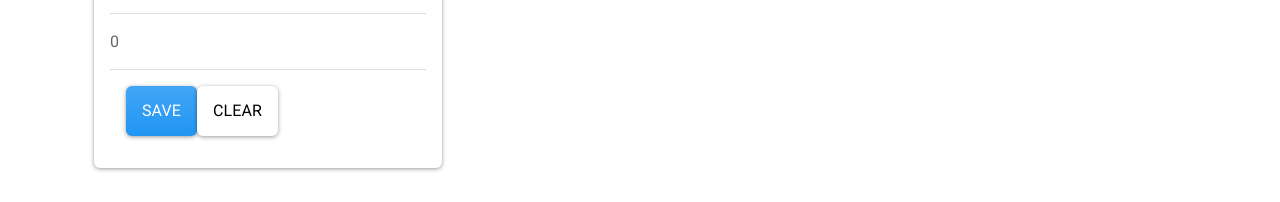
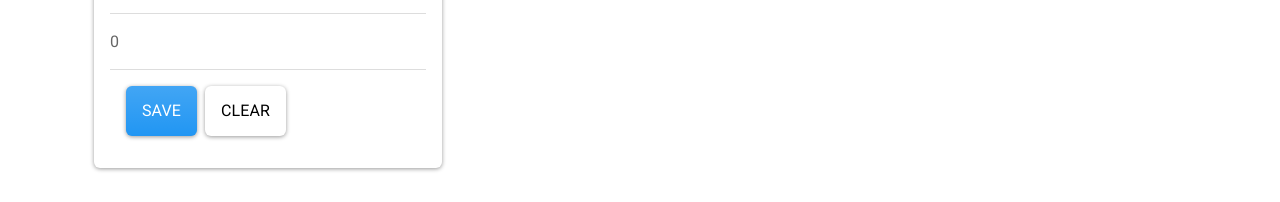
Before and after one commit to MikeChamp4/mean-employees, an Angular app in the folder frontend/: page / in a window 1280 px wide. Shown: the part 272-474 px from the top of the page. Built offline with nearby package versions, Linux system fonts and the light colour scheme; no server answers.

Commit message:
Button separation finished

```diff
--- a/frontend/src/app/components/employee/employee.component.html
+++ b/frontend/src/app/components/employee/employee.component.html
@@ -47,11 +47,11 @@
             />
           </div>
 
-          <div class="container p-3">
-            <button class="btn btn-primary mr-2">
+          <div class="container p-2 fw-bold">
+            <button class="btn btn-primary m-2">
               Save
             </button>
-            <button class="btn btn-secondary " (click)="clearForm($event, employeeForm)">
+            <button class="btn btn-secondary" (click)="clearForm($event, employeeForm)">
               Clear
             </button>
           </div>
```
Also changed, not shown: frontend/src/app/components/employee/employee.component.ts (+7 -0 lines).
